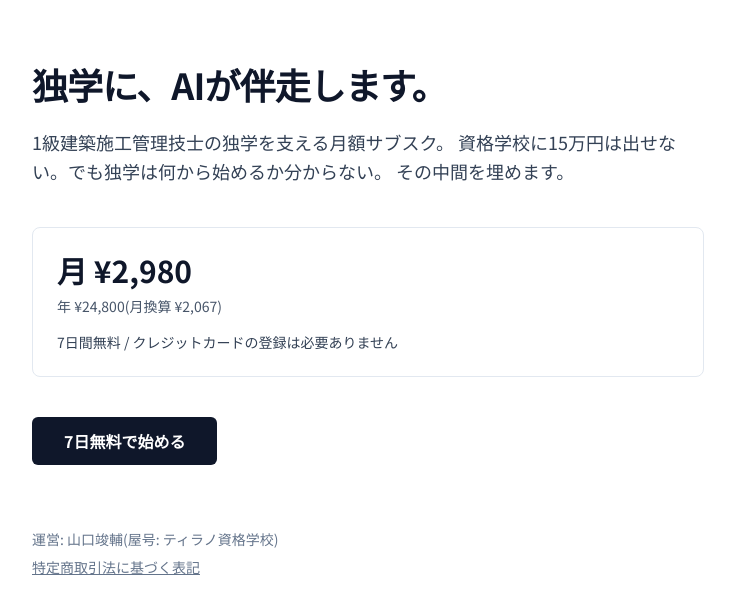
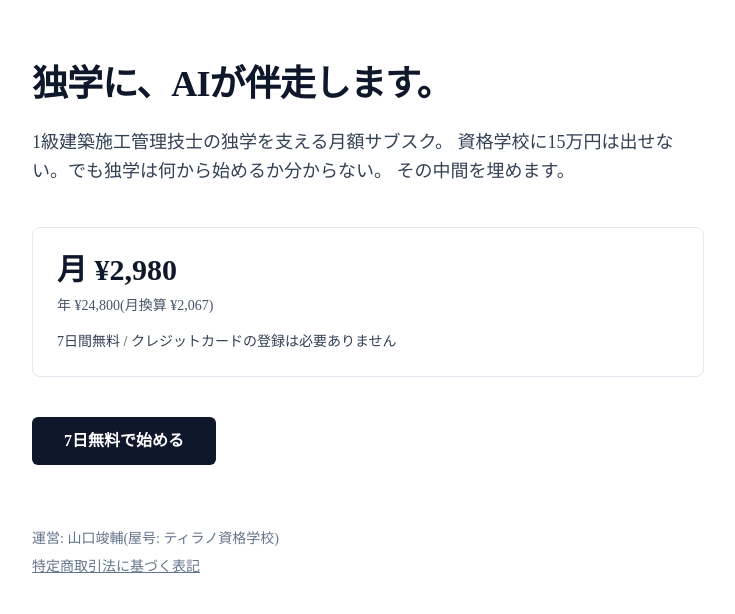
Before and after one commit to soccershun573566-cloud/jigen, a Next.js app: page / in a window 1280 px wide. Shown: the top 614 px of the page, without its empty margins (272-1007 px from the left). Built offline with nearby package versions, Linux system fonts and the light colour scheme.

Commit message:
fix: layout.tsx をシンプル化(Noto fonts と未定義カラー除去)

```diff
--- a/app/layout.tsx
+++ b/app/layout.tsx
@@ -1,13 +1,5 @@
 import type { Metadata, Viewport } from 'next';
-import { Noto_Sans_JP } from 'next/font/google';
 import './globals.css';
-
-const notoSansJp = Noto_Sans_JP({
-  subsets: ['latin'],
-  weight: ['400', '500', '700'],
-  variable: '--font-noto-sans-jp',
-  display: 'swap',
-});
 
 export const metadata: Metadata = {
   title: {
@@ -17,18 +9,8 @@ export const metadata: Metadata = {
   description: '1級建築施工管理技士の独学を伴走する。15分から始める。',
   applicationName: 'ジゲン',
   manifest: '/manifest.json',
-  appleWebApp: {
-    capable: true,
-    statusBarStyle: 'default',
-    title: 'ジゲン',
-  },
   formatDetection: {
     telephone: false,
-  },
-  openGraph: {
-    type: 'website',
-    siteName: 'ジゲン',
-    locale: 'ja_JP',
   },
   robots: {
     index: true,
@@ -40,16 +22,12 @@ export const viewport: Viewport = {
   themeColor: '#0f172a',
   width: 'device-width',
   initialScale: 1,
-  maximumScale: 1,
-  userScalable: false,
 };
 
 export default function RootLayout({ children }: { children: React.ReactNode }) {
   return (
-    <html lang="ja" className={notoSansJp.variable} suppressHydrationWarning>
-      <body className="min-h-screen bg-background font-sans text-foreground antialiased">
-        {children}
-      </body>
+    <html lang="ja" suppressHydrationWarning>
+      <body className="min-h-screen bg-white text-slate-900 antialiased">{children}</body>
     </html>
   );
 }
```
